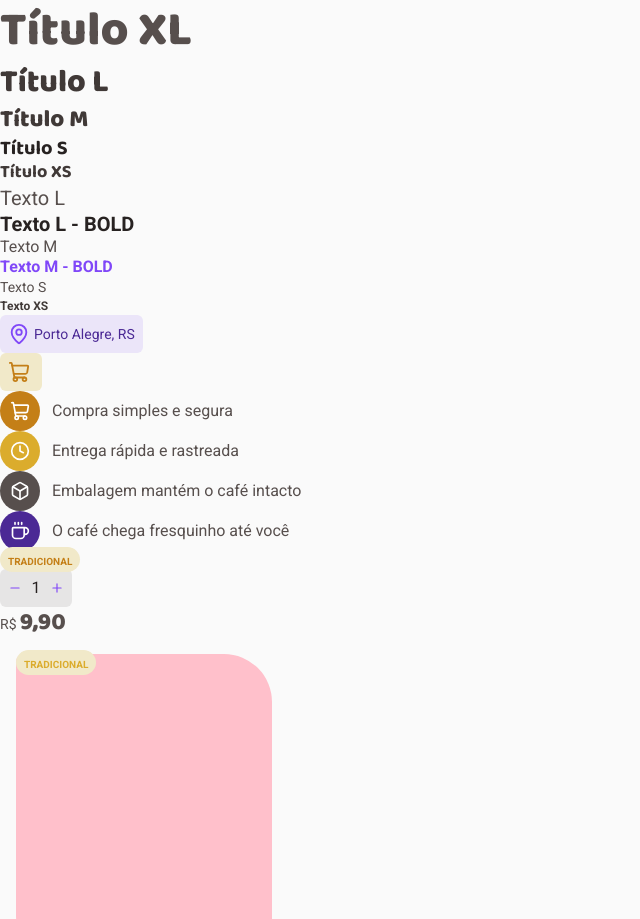
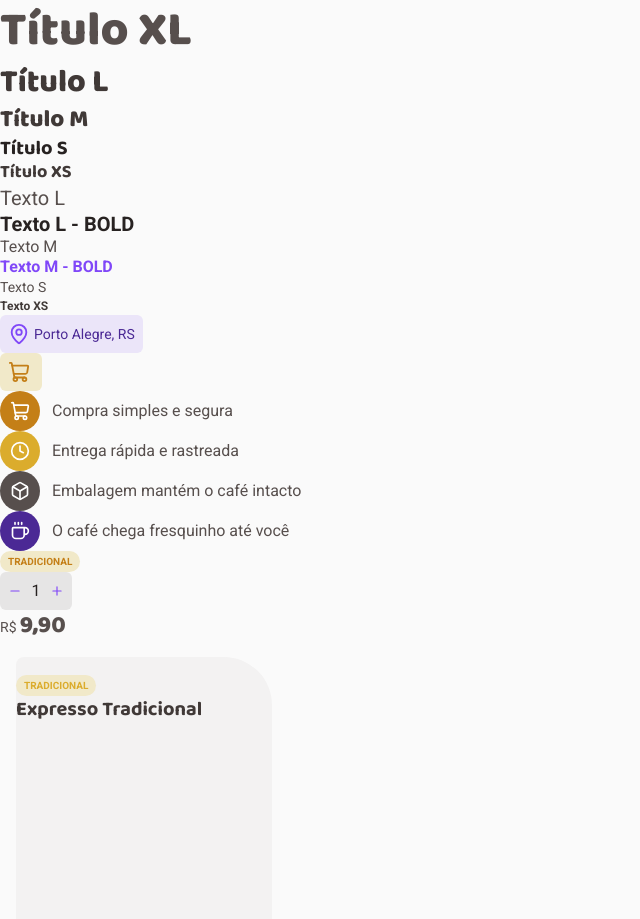
Before and after one commit to YasminFerrariDias/coffeeDelivery, a React (Vite) app: page / in a window 1280 px wide. Shown: the top 919 px of the page, without its empty margins (0-640 px from the left). Built offline with nearby package versions, Linux system fonts and the light colour scheme.

Commit message:
Alteração no visual da Tag + Continuação do CoffeeCard

```diff
--- a/src/App.tsx
+++ b/src/App.tsx
@@ -64,7 +64,7 @@ export function App() {
       </div>
 
       <div className="CoffeeCard">
-        <CoffeeCard />
+        <CoffeeCard colorBackground='base-card'/>
       </div>
 
       <GlobalStyle />
--- a/src/components/CoffeeCard/index.tsx
+++ b/src/components/CoffeeCard/index.tsx
@@ -1,12 +1,19 @@
+import type { DefaultTheme } from "styled-components/dist/types";
 import { Tag } from "../Tag";
 import { CoffeeCardContainer } from "./styles";
+import { Title } from "../Title";
 
-export function CoffeeCard() {
+interface CoffeeCardProps {
+  colorBackground: keyof DefaultTheme
+}
+
+export function CoffeeCard({ colorBackground }: CoffeeCardProps) {
   return (
-    <CoffeeCardContainer>
+    <CoffeeCardContainer colorBackground={colorBackground}>
       <img src="" alt="" />
       {/* não devo colocar as informações direto no componente */}
       <Tag BackgroundColor="yellow-light" color="yellow" text="TRADICIONAL" variant="tag"/>
+      <Title color="base-subtitle" text="Expresso Tradicional" variant="title-s" />
     </CoffeeCardContainer>
   )
 }
--- a/src/components/CoffeeCard/styles.ts
+++ b/src/components/CoffeeCard/styles.ts
@@ -1,9 +1,14 @@
-import styled from "styled-components";
+import styled, { type DefaultTheme } from "styled-components";
 
-export const CoffeeCardContainer = styled.div`
-  background-color: pink;
+interface CoffeeCardContainerProps {
+  colorBackground: keyof DefaultTheme
+}
+
+export const CoffeeCardContainer = styled.div<CoffeeCardContainerProps>`
+  background-color: ${(props) => props.theme[props.colorBackground]};
   width: 16rem;
   height: 19.375rem;
   border-radius: 0.5rem 3rem 0.5rem 3rem;
   margin: 1rem;
+
 `;
--- a/src/components/Tag/styles.ts
+++ b/src/components/Tag/styles.ts
@@ -8,5 +8,11 @@ interface TagContainerProps {
 export const TagContainer = styled.span<TagContainerProps>`
   background: ${(props) => props.theme[props.$BackgroundColor]};
   padding: 0.25rem 0.5rem;
+  width: auto;
   border-radius: 6.25rem;
+  justify-content: center;
+  align-items: center;
+  display: flex;
+  width: fit-content;
+  height: fit-content
 `
```
